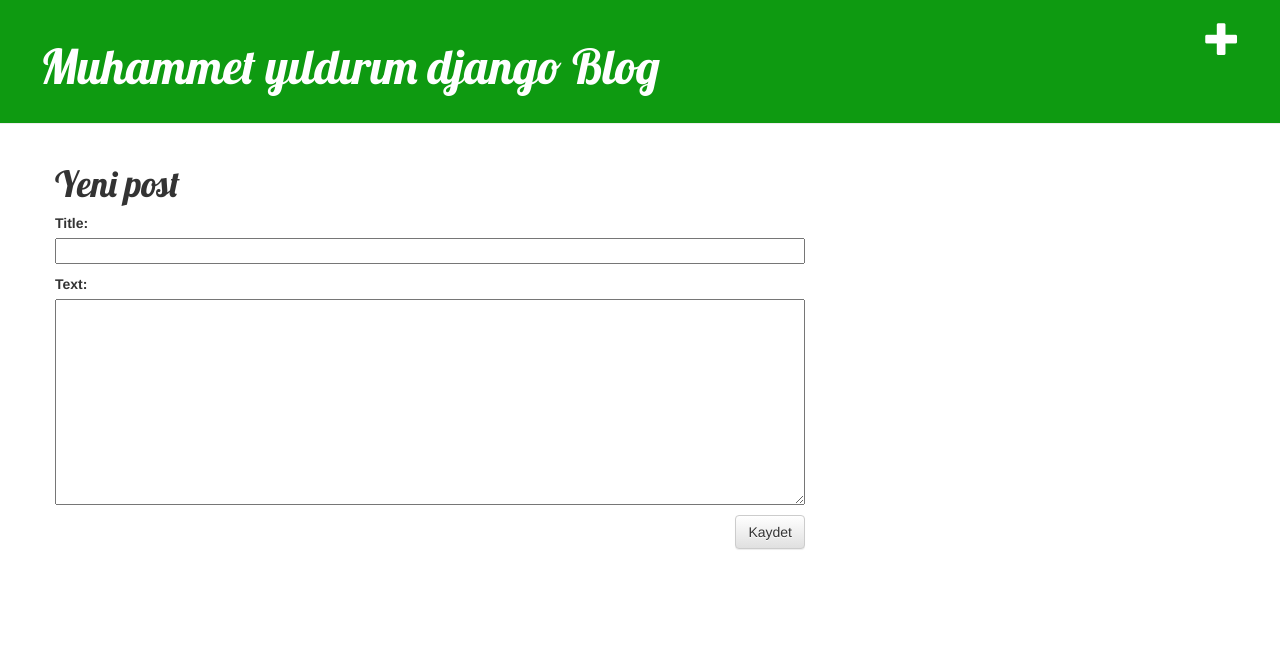
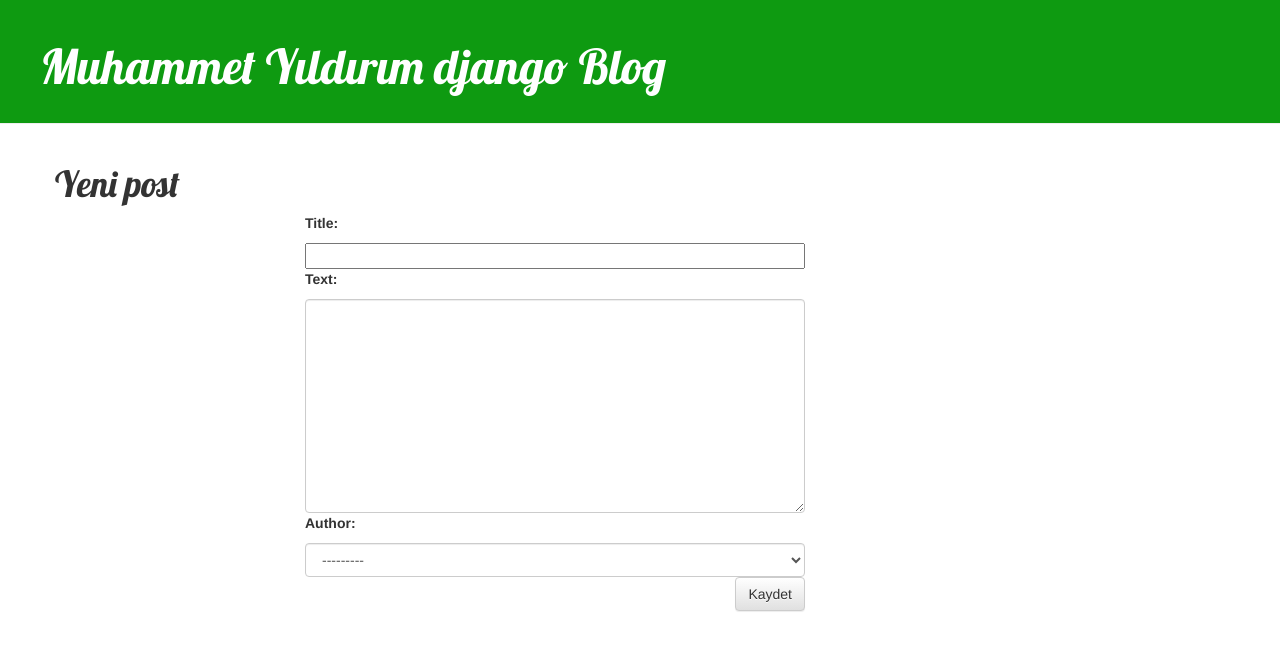
Before and after one commit to Muhammet58/my-blog, a Django app: page /post/new/ in a window 1280 px wide. Shown: the top 651 px of the page. Run offline with Django 4.2, Linux system fonts and the light colour scheme; data comes from the database, SQL or seed files in the repository; both versions use the stored data as it was after the commit; some libraries are stand-ins or nearby versions.

Commit message:
yeni commit

```diff
--- a/blog/forms.py
+++ b/blog/forms.py
@@ -2,7 +2,12 @@ from django import forms
 from .models import Post
 
 class PostForm(forms.ModelForm):
-
     class Meta:
         model = Post
-        fields = ('title', 'text',)
+        fields = ['title', 'text', 'author']
+
+        widgets = {
+            'title': forms.TextInput(),
+            'text': forms.Textarea(attrs={'class': 'form-control', 'maxlength': 100}),
+            'author': forms.Select(attrs={'class': 'selectpicker form-control', 'data-width': '200px'})
+        }
--- a/blog/static/css/blog.css
+++ b/blog/static/css/blog.css
@@ -17,7 +17,9 @@
 h1, h2, h3, h4 {
     font-family: 'Lobster', cursive;
 }
-
+.left{
+    margin-left: 250px
+}
 .date {
     color: #828282;
 }
--- a/blog/templates/blog/base.html
+++ b/blog/templates/blog/base.html
@@ -9,8 +9,10 @@
     </head>
     <body>
         <div class="page-header">
-            <a href="{% url 'post_new' %}" class="top-menu"><span class="glyphicon glyphicon-plus"></span></a>
-            <h1><a href="/">Muhammet yıldırım django Blog</a></h1>
+            {% if user.is_authenticated %}
+                <a href="{% url 'post_new' %}" class="top-menu"><span class="glyphicon glyphicon-plus"></span></a>
+            {% endif %}
+            <h1><a href="/">Muhammet Yıldırım django Blog</a></h1>
         </div>
         <div class="content container">
             <div class="row">
--- a/blog/templates/blog/post_detail.html
+++ b/blog/templates/blog/post_detail.html
@@ -7,7 +7,9 @@
                 {{ post.published_date }}
             </div>
         {% endif %}
-        <a class="btn btn-default" href="{% url 'post_edit' pk=post.pk %}"><span class="glyphicon glyphicon-pencil"></span></a>
+        {% if user.is_authenticated %}
+            <a class="btn btn-default" href="{% url 'post_edit' pk=post.pk %}"><span class="glyphicon glyphicon-pencil"></span></a>
+        {% endif %}
         <h1>{{ post.title }}</h1>
         <p>{{ post.text|linebreaksbr }}</p>
     </div>
--- a/blog/templates/blog/post_edit.html
+++ b/blog/templates/blog/post_edit.html
@@ -1,9 +1,28 @@
 {% extends 'blog/base.html' %}
+{% load static %}
+<head>
+    <link rel="stylesheet" href="//maxcdn.bootstrapcdn.com/bootstrap/3.2.0/css/bootstrap.min.css">
+    <link rel="stylesheet" href="//maxcdn.bootstrapcdn.com/bootstrap/3.2.0/css/bootstrap-theme.min.css">
+    <link rel="stylesheet" href="{% static 'css/blog.css' %}">
+</head>
 
 {% block content %}
     <h1>Yeni post</h1>
-    <form method="POST" class="post-form">{% csrf_token %}
-        {{ form.as_p }}
+    <form method="POST"  class="post-form">{% csrf_token %}
+        <label class="left">{{ form.title.label_tag }}</label>
+        <div class="left">
+            {{ form.title }}
+        </div>
+
+        <label class="left">{{ form.text.label_tag }}</label>
+        <div class="left">
+            {{ form.text }}
+        </div>
+
+        <label class="left">{{ form.author.label_tag }}</label>
+        <div class="left">
+            {{ form.author }}
+        </div>
         <button type="submit" class="save btn btn-default">Kaydet</button>
     </form>
 {% endblock %}
--- a/blog/views.py
+++ b/blog/views.py
@@ -1,18 +1,19 @@
 from django.shortcuts import render
+from django.urls import reverse
+
 from .models import Post
 from .forms import PostForm
 from django.utils import timezone
 from django.shortcuts import redirect
 from django.shortcuts import render, get_object_or_404
-
 def post_list(request):
     posts = Post.objects.filter(published_date__lte=timezone.now()).order_by('published_date')
-    return render(request, 'blog/post_list.html', {'posts':posts})
+    return render(request, 'blog/post_list.html', {'posts': posts})
 
 
 def post_detail(request, pk):
     #Post.objects.get(pk=pk)
-    post = get_object_or_404(Post,pk=pk)
+    post = get_object_or_404(Post, pk=pk)
     return render(request, 'blog/post_detail.html', {'post': post})
 
 
@@ -45,3 +46,11 @@ def post_edit(request, pk):
     else:
         form = PostForm(instance=post)
     return render(request, 'blog/post_edit.html', {'form': form})
+
+
+def deletePost(self, request, pk):
+    post = get_object_or_404(Post, pk=pk)
+    if post:
+        post.delete()
+
+    return redirect(reverse('blog/post_detail.html'))
```
Also changed, not shown: db.sqlite3.
